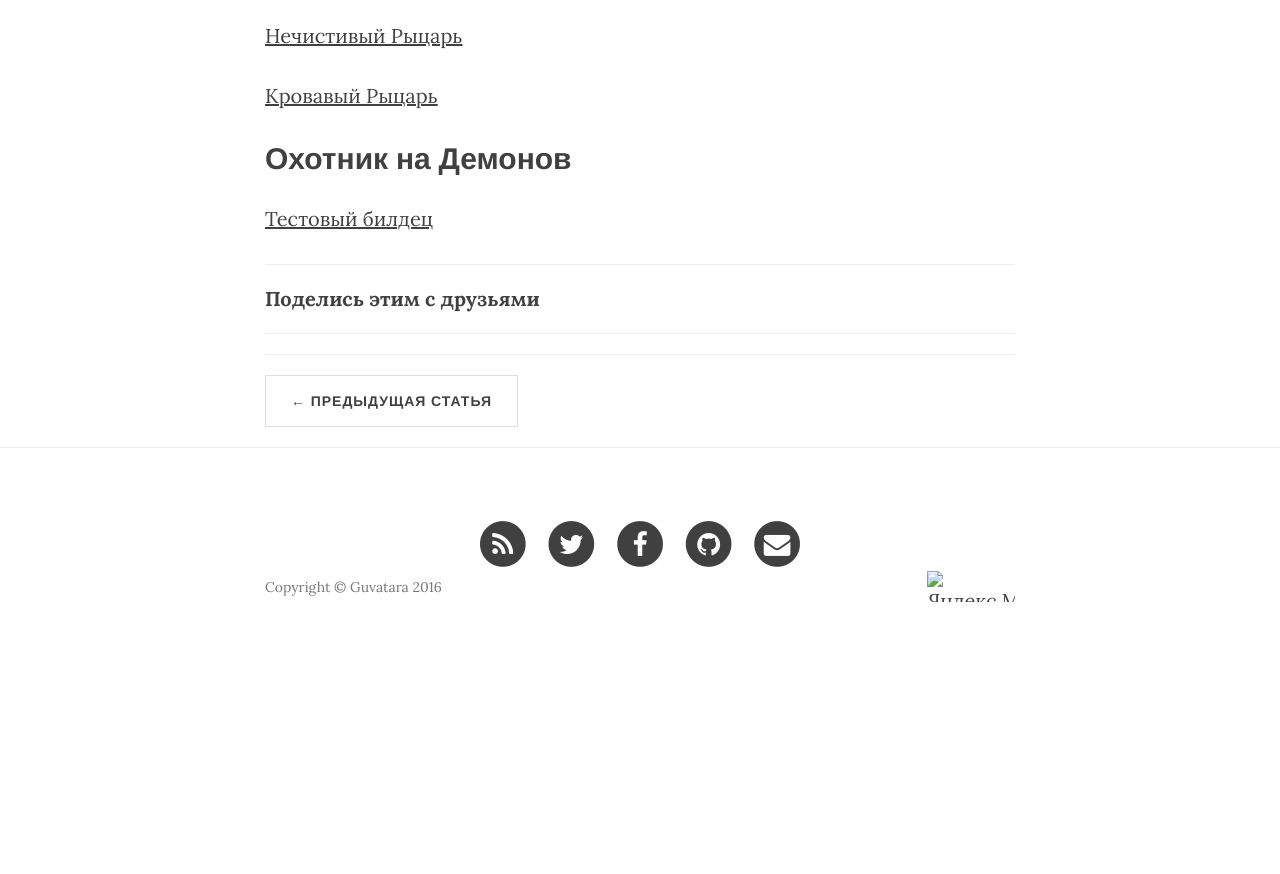
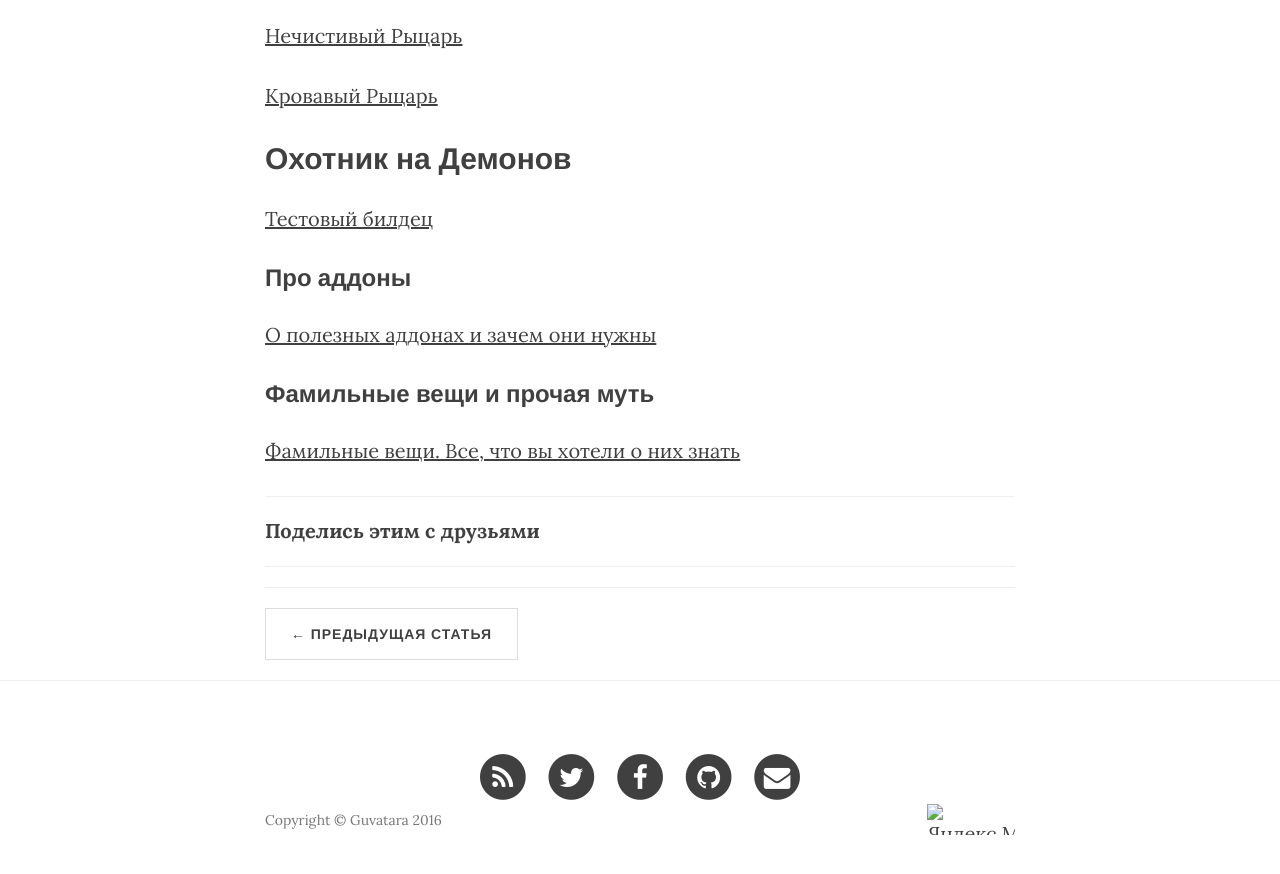
Before and after one commit to guvatara/guvatara.github.io, a Jekyll site: the page built from _posts/2016-08-16-WoW-Bilds.markdown, in a window 1280 px wide and 900 px high, scrolled down 1114 px. Shown: the top 874 px of the window. Built offline with Jekyll 4.4.1, drawn with Linux system fonts in a browser that asks for light colours; nearby versions of some CDN libraries; comment, search, counter and statistics services are not loaded; a style sheet for code colours, icons or effects is not loaded; before the commit the page ends 1781 px from its top, so only the background shows below that.

Commit message:
guvaCom-2 Наполнение сайта статьями

```diff
--- a/_posts/2016-08-16-WoW-Bilds.markdown
+++ b/_posts/2016-08-16-WoW-Bilds.markdown
@@ -30,3 +30,11 @@ header-img: "images/wow-bg.jpg"
 <h2>Охотник на Демонов</h2>
 
 <a href="http://eu.battle.net/wow/ru/tool/talent-calculator#gaa!0021002">Тестовый билдец</a>
+
+<h3>Про аддоны</h3>
+
+<a href="http://eu.battle.net/forums/ru/wow/topic/9751515286">О полезных аддонах и зачем они нужны</a>
+
+<h3>Фамильные вещи и прочая муть</h3>
+
+<a href="http://eu.battle.net/forums/ru/wow/topic/5299070954">Фамильные вещи. Все, что вы хотели о них знать</a>
```
